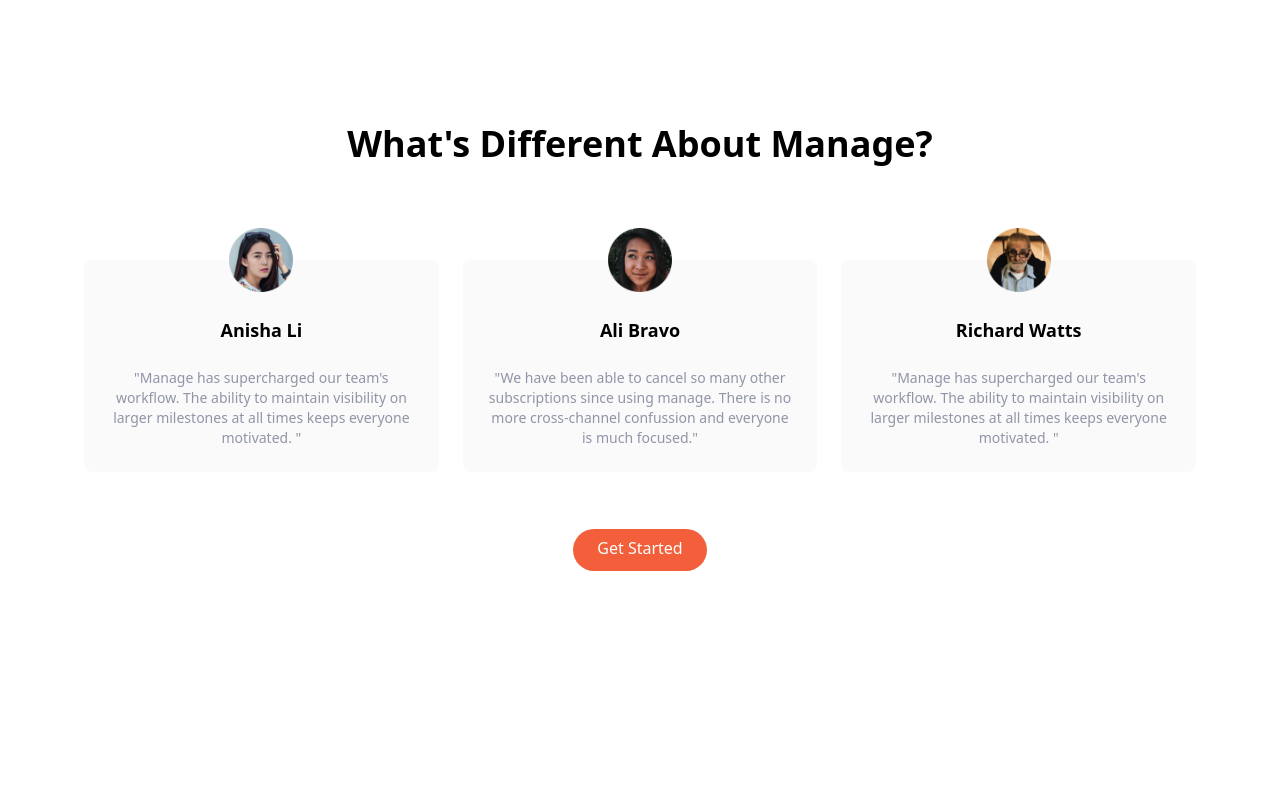
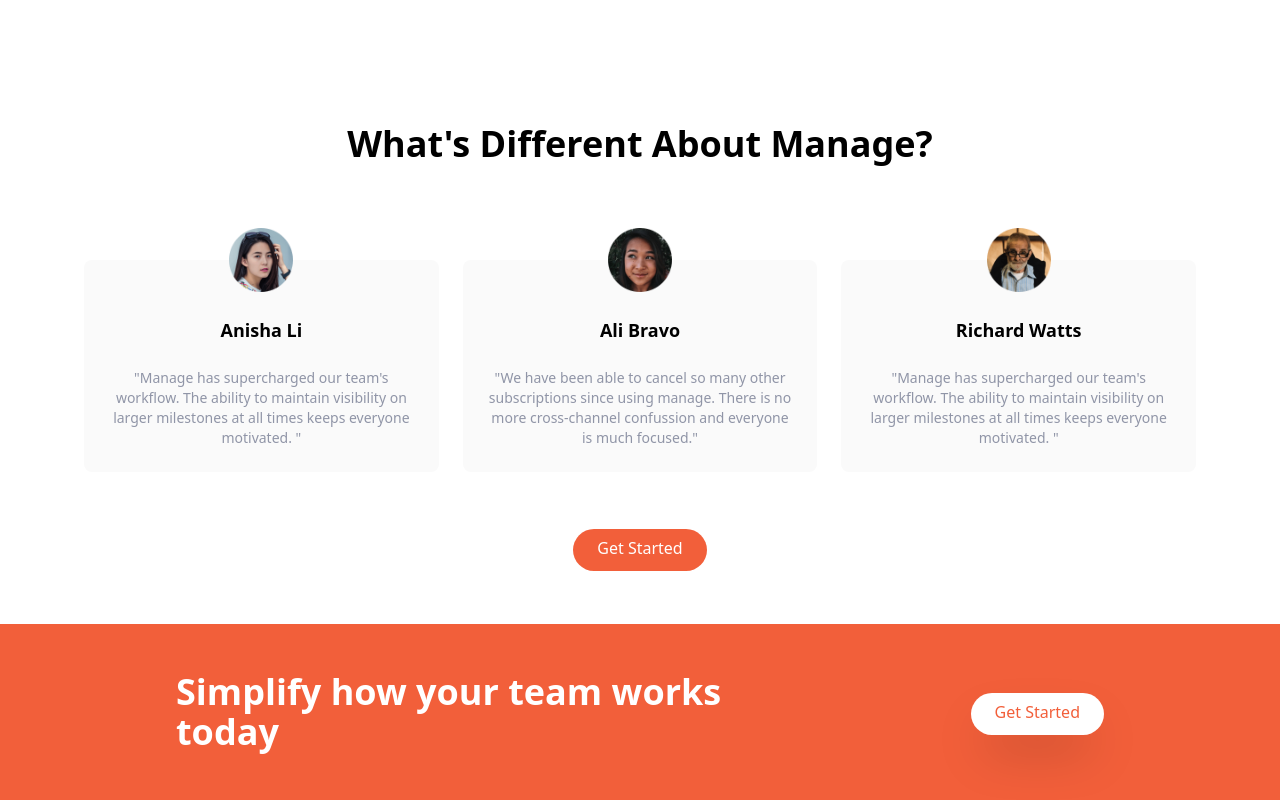
Before and after one commit to Fortzy05/my-bio, a Next.js app in the folder my-project/: page / in a window 1280 px wide. Shown: the part 1236-2036 px from the top of the page. Before the commit the page ends 1860 px from the top, so only its background shows below. Built offline with nearby package versions, Linux system fonts and the light colour scheme.

Commit message:
cta section

```diff
--- /dev/null
+++ b/my-project/src/components/Cta.tsx
@@ -0,0 +1,23 @@
+import React from "react";
+
+function Cta() {
+  return (
+    <section id="cta" className="bg-brightRed">
+      <div className="container flex flex-col items-center justify-between px-6 py-24 mx-auto space-y-12 md:py-12 md:flex-row md:space-y-0">
+        <h2 className="text-5xl font-bold leading-tight text-center text-white md:text-4xl md:max-w-xl md:text-left">
+          Simplify how your team works today
+        </h2>
+        <div>
+          <a
+            href="#"
+            className=" p-3 px-6 pt-2 text-brightRed bg-white shadow-2xl rounded-full baseline hover:bg-gray-900"
+          >
+            Get Started
+          </a>
+        </div>
+      </div>
+    </section>
+  );
+}
+
+export default Cta;
--- a/my-project/src/pages/index.tsx
+++ b/my-project/src/pages/index.tsx
@@ -4,6 +4,7 @@
 import Hero from '@/components/Hero'
 import Features from '@/components/Features'
 import Testimonials from '@/components/Testimonials'
+import Cta from '@/components/Cta'
 
 
 const inter = Inter({ subsets: ['latin'] })
@@ -19,6 +20,7 @@
         <Hero />
         <Features />
         <Testimonials />
+        <Cta />
       </main>
     </div>
   )
```
